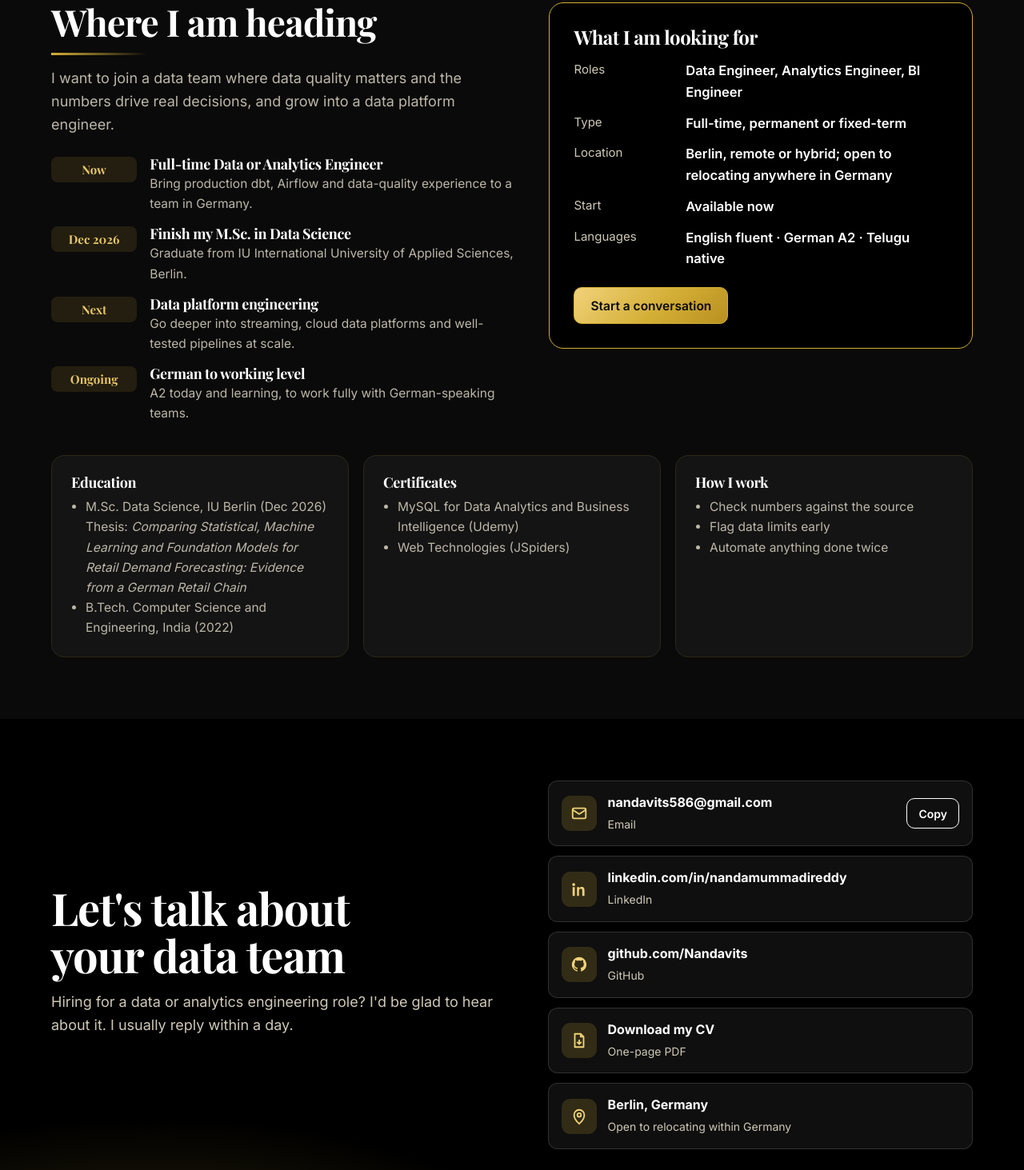
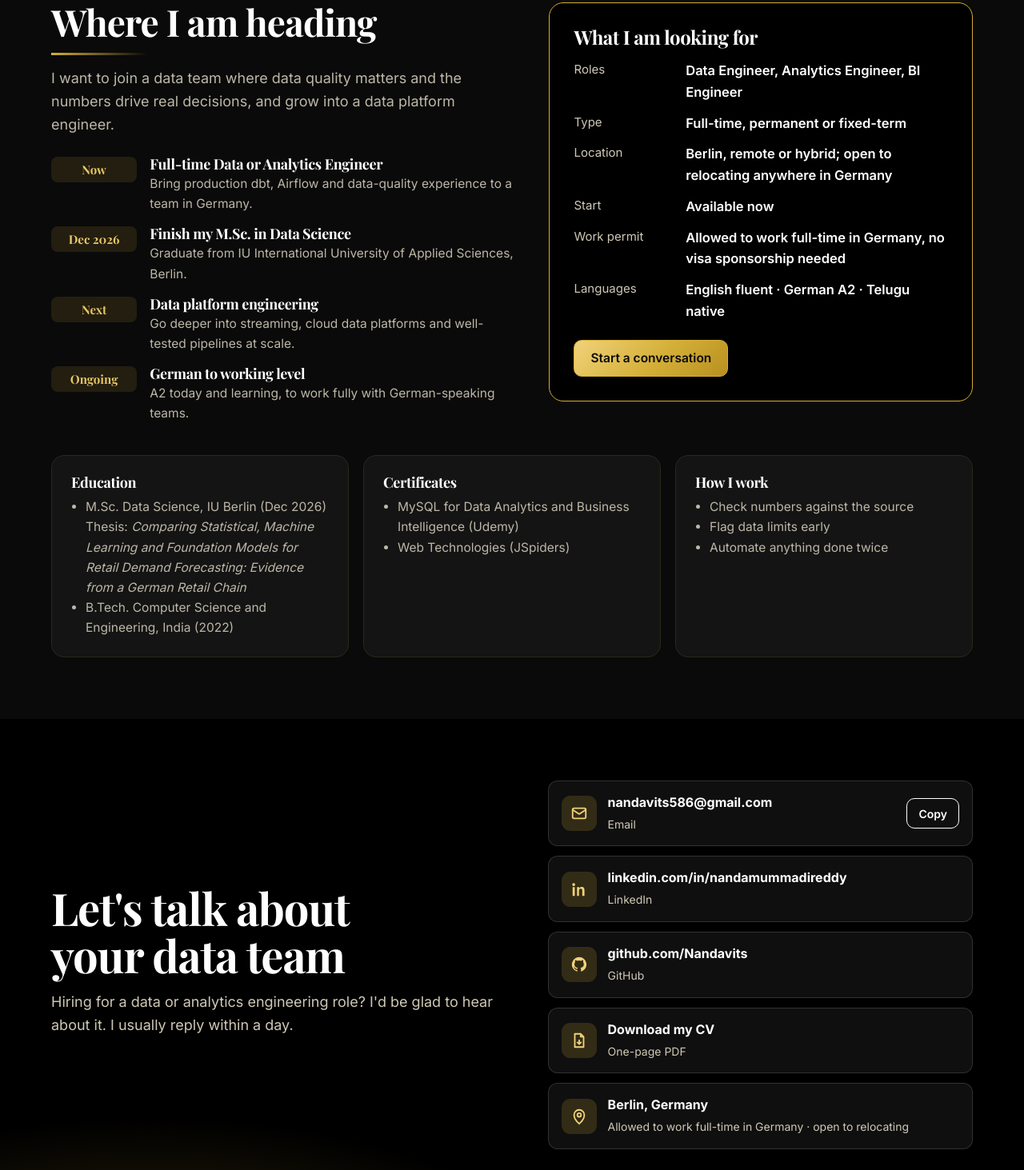
Before and after one commit to Nandavits/nandavits.github.io, a plain HTML site: page index.html in a window 1280 px wide. Shown: the part 6837-8300 px from the top of the page at 80% size. Drawn offline with nearby package versions, Linux system fonts and the light colour scheme.

Commit message:
Add work permit status

```diff
--- a/index.html
+++ b/index.html
@@ -391,6 +391,7 @@ h2.rv.in:after,.rv.in h2:after{width:120px}
     <dt>Type</dt><dd>Full-time, permanent or fixed-term</dd>
     <dt>Location</dt><dd>Berlin, remote or hybrid; open to relocating anywhere in Germany</dd>
     <dt>Start</dt><dd>Available now</dd>
+    <dt>Work permit</dt><dd>Allowed to work full-time in Germany, no visa sponsorship needed</dd>
     <dt>Languages</dt><dd>English fluent · German A2 · Telugu native</dd>
    </dl>
    <div class="cta" style="margin-top:22px"><a class="btn main" href="#contact">Start a conversation</a></div>
@@ -413,7 +414,7 @@ h2.rv.in:after,.rv.in h2:after{width:120px}
   <a class="crow" href="https://linkedin.com/in/nandamummadireddy"><div class="ico"><svg><use href="#i-in"/></svg></div><div><b>linkedin.com/in/nandamummadireddy</b><span>LinkedIn</span></div></a>
   <a class="crow" href="https://github.com/Nandavits"><div class="ico"><svg><use href="#i-gh"/></svg></div><div><b>github.com/Nandavits</b><span>GitHub</span></div></a>
   <a class="crow" href="Nanda_Mummadireddy_CV.pdf"><div class="ico"><svg><use href="#i-doc"/></svg></div><div><b>Download my CV</b><span>One-page PDF</span></div></a>
-  <div class="crow"><div class="ico"><svg><use href="#i-pin"/></svg></div><div><b>Berlin, Germany</b><span>Open to relocating within Germany</span></div></div>
+  <div class="crow"><div class="ico"><svg><use href="#i-pin"/></svg></div><div><b>Berlin, Germany</b><span>Allowed to work full-time in Germany · open to relocating</span></div></div>
  </div>
 </div></section>
 <footer><div class="wrap"><span>© 2026 Nanda Kishore Reddy Mummadireddy</span><span>Data &amp; Analytics Engineer · Berlin</span></div></footer>
```
Also changed, not shown: de.html (+2 -1 lines).
